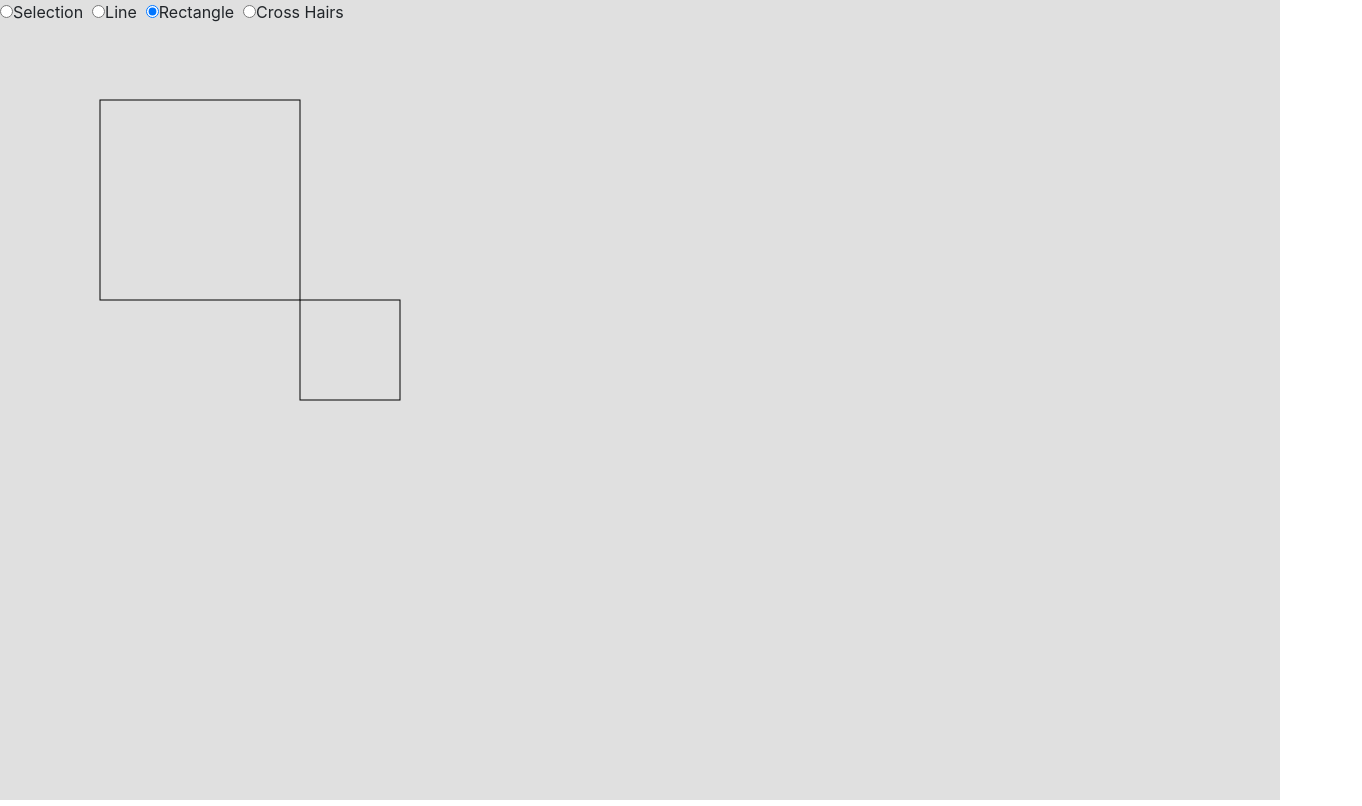
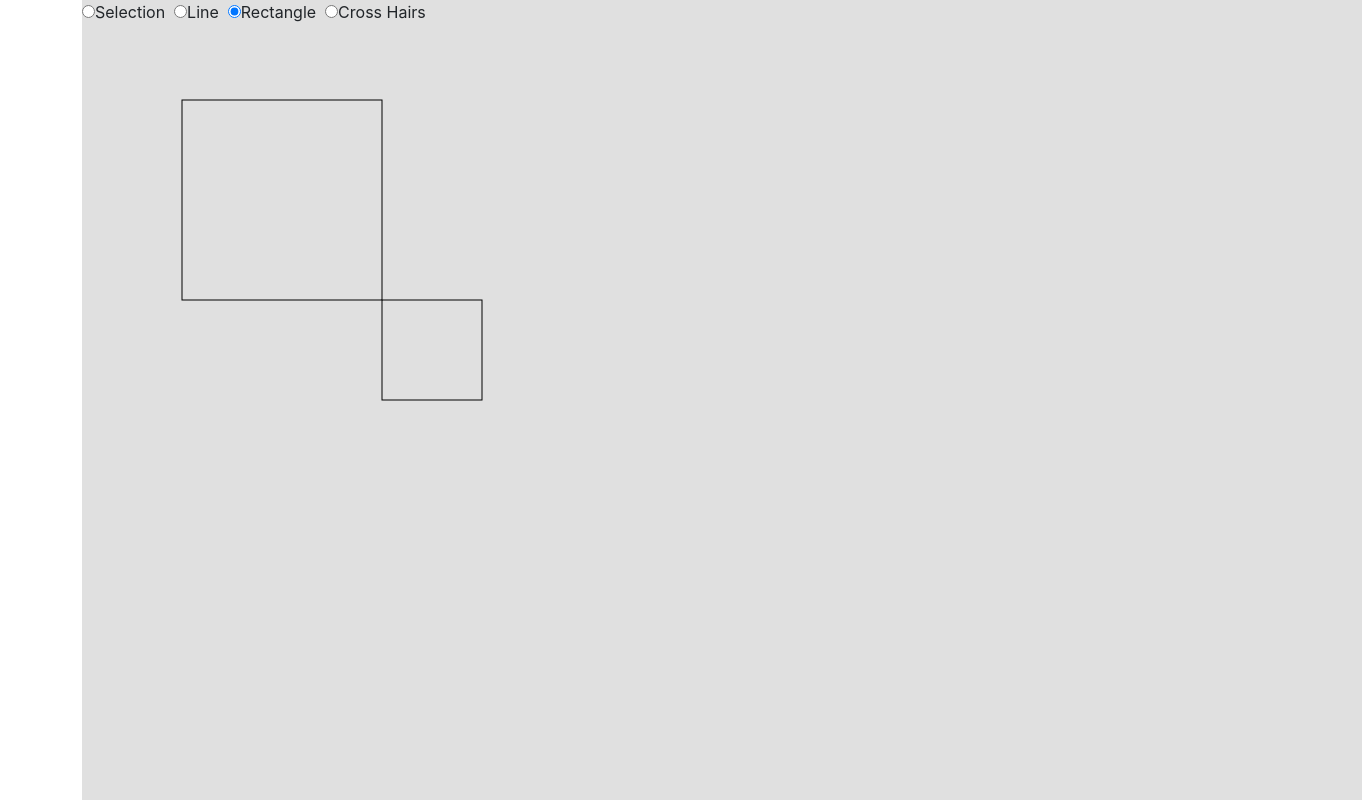
Before and after one commit to peterlharding/drawing-app-03, a React (Create React App) app: page / in a window 1280 px wide. Shown: the whole page, 1362 px wide, since content can reach past the window. Built offline with nearby package versions, Linux system fonts and the light colour scheme.

Commit message:
Replace main App div with a <Container />

```diff
--- a/src/app/App.tsx
+++ b/src/app/App.tsx
@@ -1,6 +1,7 @@
 
 
-import Blank from '../components/Blank'
+import Container from 'react-bootstrap/Container'
+
 import Canvas from '../components/Canvas'
 import {Rectangle} from '../models/rectangle'
 
@@ -13,9 +14,9 @@ const App = () => {
     const targets: Rectangle[] = [{x: 100, y: 100, width: 200, height: 200}, {x: 300, y: 300, width: 100, height: 100}]
 
     return (
-        <div className="App">
+        <Container>
             <Canvas targets={targets} />
-        </div>
+        </Container>
     );
 }
 
--- a/src/components/Canvas.tsx
+++ b/src/components/Canvas.tsx
@@ -1,8 +1,4 @@
 import React, {useEffect, useLayoutEffect, useRef, useState} from 'react';
-
-import logo from '../assets/img/logo.svg'
-
-import Container from 'react-bootstrap/Container'
 
 import {Point} from '../models/point'
 import {PairOfPoints} from '../models/pairOfPoints'
```
